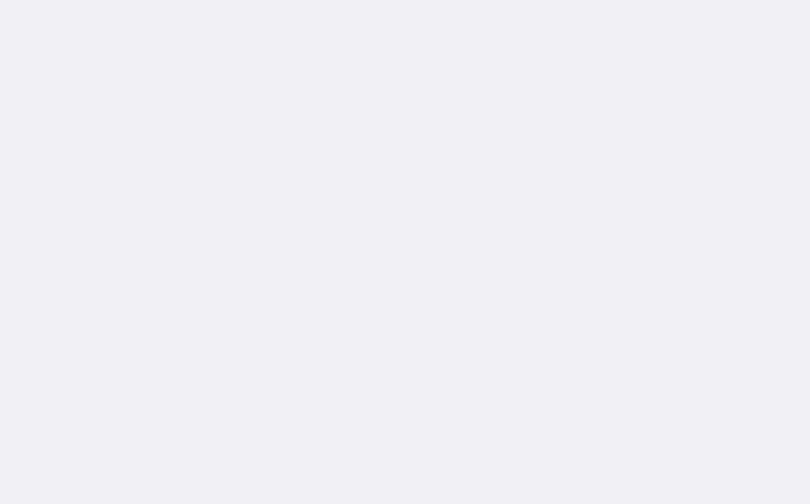
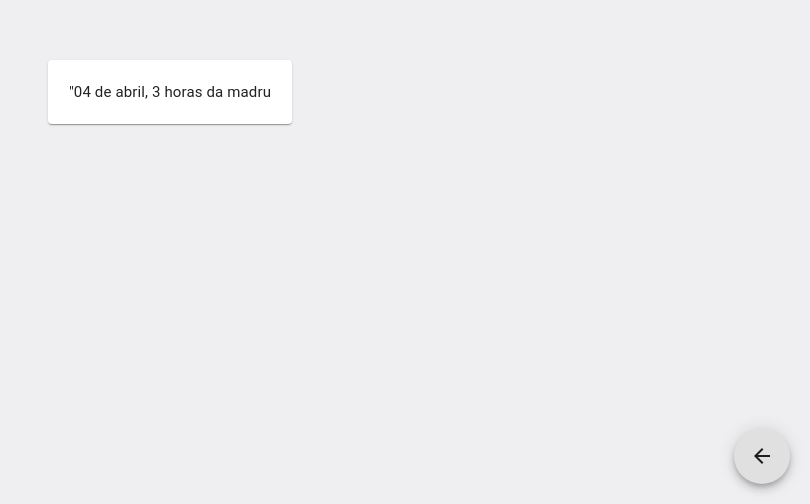
Before and after one commit to gonribeiro/React-Battle-Rpg, a React (Create React App) app: page /history in a window 1280 px wide. Shown: the part 296-800 px from the top of the page, without its empty margins (470-1280 px from the left). Built offline with nearby package versions, Linux system fonts and the light colour scheme; the HTML template or start-up script is replaced by a standard one.

Commit message:
Inicio da história

```diff
--- a/src/pages/Credits.tsx
+++ b/src/pages/Credits.tsx
@@ -31,7 +31,8 @@ export default function Credits() {
                                 size="large"
                                 color="primary"
                             >
-                                Desenvolvidor por: Tiago Ribeiro
+                                Desenvolvido por: <br/>
+                                Tiago Ribeiro
                             </Button>
                         </a>
                     </Grid>
@@ -42,11 +43,13 @@ export default function Credits() {
                             target="_blank"
                             rel="noopener noreferrer"
                         >
+
                             <Button
                                 size="large"
                                 color="primary"
                             >
-                                Repositório do Jogo
+                                Repositório do Jogo <br/>
+                                GitHub
                             </Button>
                         </a>
                     </Grid>
--- /dev/null
+++ b/src/pages/History.tsx
@@ -0,0 +1,62 @@
+import { Fragment, useState, useEffect } from 'react';
+
+import { makeStyles, Paper, Grid, Typography } from '@material-ui/core';
+
+import FabIcon from '../utils/Fab';
+
+import Texts from '../storage/History';
+
+const useStyles = makeStyles({
+    text: {
+        fontSize: 15,
+        margin: 5
+    },
+});
+
+export default function History() {
+    const [text, setText] = useState(String);
+    const [numberLetter, setNumberLetter] = useState(0);
+    const [historyNumber, setHistoryNumber] = useState(0);
+
+    const innerHeight = window.innerHeight - 40;
+    const classes = useStyles();
+
+    useEffect(() => {
+        // Escreve o texto pausadamente, letra por letra
+        if (numberLetter < Texts[historyNumber]['text'].length) {
+            setText(text + Texts[historyNumber]['text'].charAt(numberLetter)); // Adiciona a próxima letra ao texto
+            setTimeout(() => {
+                setNumberLetter(numberLetter + 1);
+            }, 75)
+        } else { // Próximo texto da história
+            setTimeout(() => {
+                setText('');
+                setNumberLetter(-1); // "-1" Elimina o primeiro caracter quando passa o texto
+                setHistoryNumber(historyNumber + 1);
+            }, 1500)
+        }
+    }, [numberLetter, historyNumber]);
+
+    return (
+        <Fragment>
+            <Grid
+                container
+                direction="row"
+                justify="center"
+                alignItems="center"
+                style={{
+                    margin: 'auto',
+                    maxWidth: 990,
+                    minHeight: innerHeight,
+                }}
+            >
+                <Paper className="paper">
+                    <Typography className={classes.text}>
+                        { text }
+                    </Typography>
+                </Paper>
+            </Grid>
+            <FabIcon />
+        </Fragment>
+    );
+}
--- a/src/routes.tsx
+++ b/src/routes.tsx
@@ -4,6 +4,7 @@ import Landing from './pages/Landing';
 import Playing from './pages/Match';
 import Credits from './pages/Credits';
 import HowTo from './pages/HowTo';
+import History from './pages/History';
 
 function Routes() {
     return (
@@ -13,6 +14,7 @@ function Routes() {
                 <Route path="/playing" exact component={Playing} />
                 <Route path="/howto" exact component={HowTo} />
                 <Route path="/credits" exact component={Credits} />
+                <Route path="/history" exact component={History} />
             </Switch>
         </BrowserRouter>
     );
--- /dev/null
+++ b/src/storage/History.tsx
@@ -0,0 +1,17 @@
+const History = [
+    {
+        text: "[Gravando pelo celular]",
+    },{
+        text: '"04 de abril, 3 horas da madrugada."',
+    },{
+        text: '"Minhas investigações sobre a doença da água me trouxeram a uma fábrica abandonada no interior do estado."',
+    },{
+        text: '"Olhe, dejetos estão saindo por aquele cano direto para o rio o poluindo. Alguém pode ter reativado a fábrica. Mas, aquela coloração, não parece ser simplesmente esgoto."',
+    },{
+        text: '"Aqui é a repórter Eliane do Jornal da Noite. Vou entrar."',
+    },{
+        text: "[Ao entrar na fábrica, é surpreendida!]"
+    }
+]
+
+export default History;
```
Also changed, not shown: 1 other file (tests, documents, lock files or other folders).
